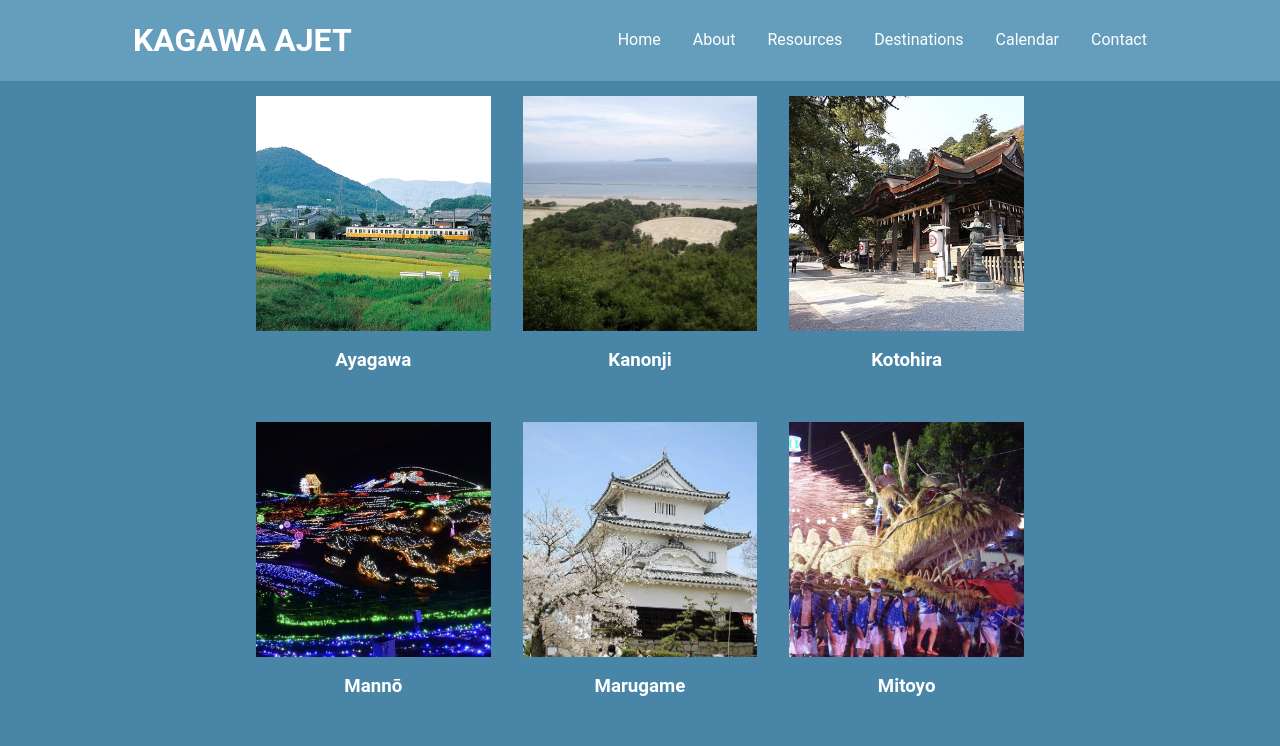
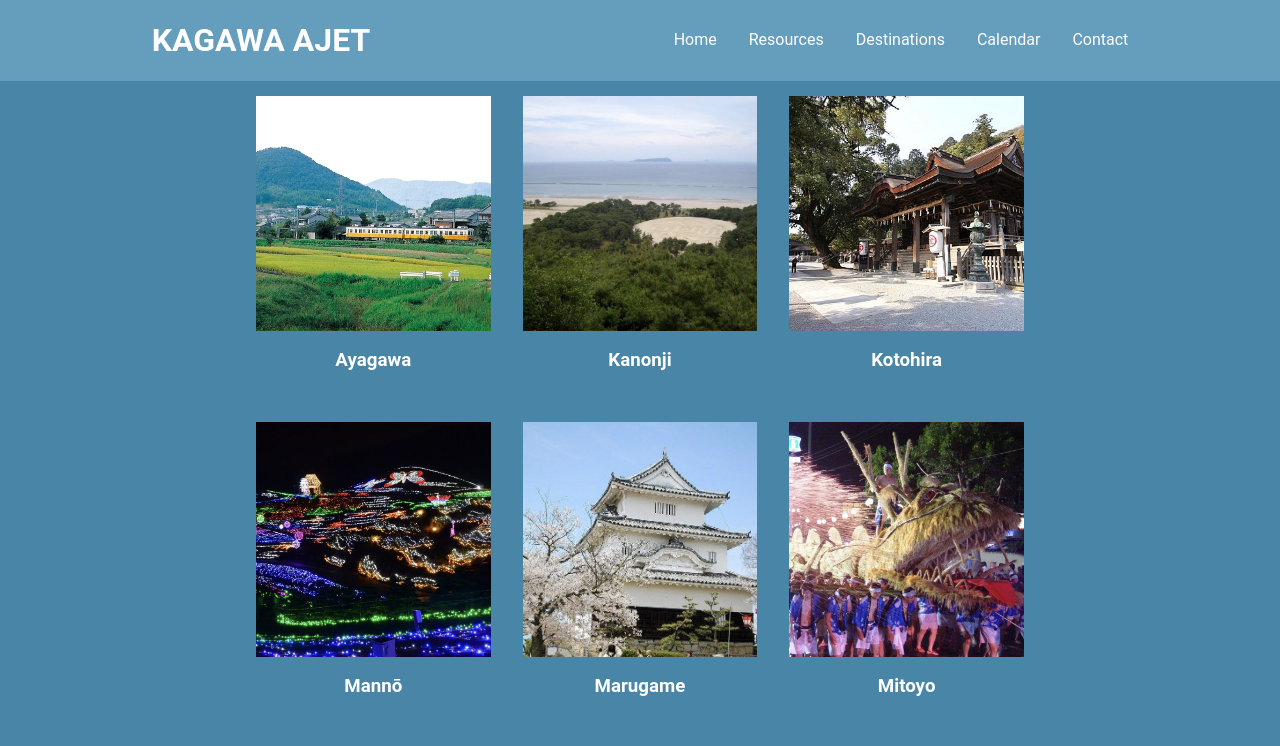
Before and after one commit to chrismilson/kagawa-ajet-website, a React (Create React App) app in the folder client/: page /destinations in a window 1280 px wide. Shown: the top 746 px of the page. Built offline with nearby package versions, Linux system fonts and the light colour scheme.

Commit message:
Do not display about page

```diff
--- a/client/src/App.js
+++ b/client/src/App.js
@@ -24,11 +24,11 @@ const config = {
       isExactPath: true,
       component: Home
     },
-    {
-      name: 'About',
-      path: '/about',
-      component: About
-    },
+    // {
+    //   name: 'About',
+    //   path: '/about',
+    //   component: About
+    // },
     {
       name: 'Resources',
       path: '/resources',
```
